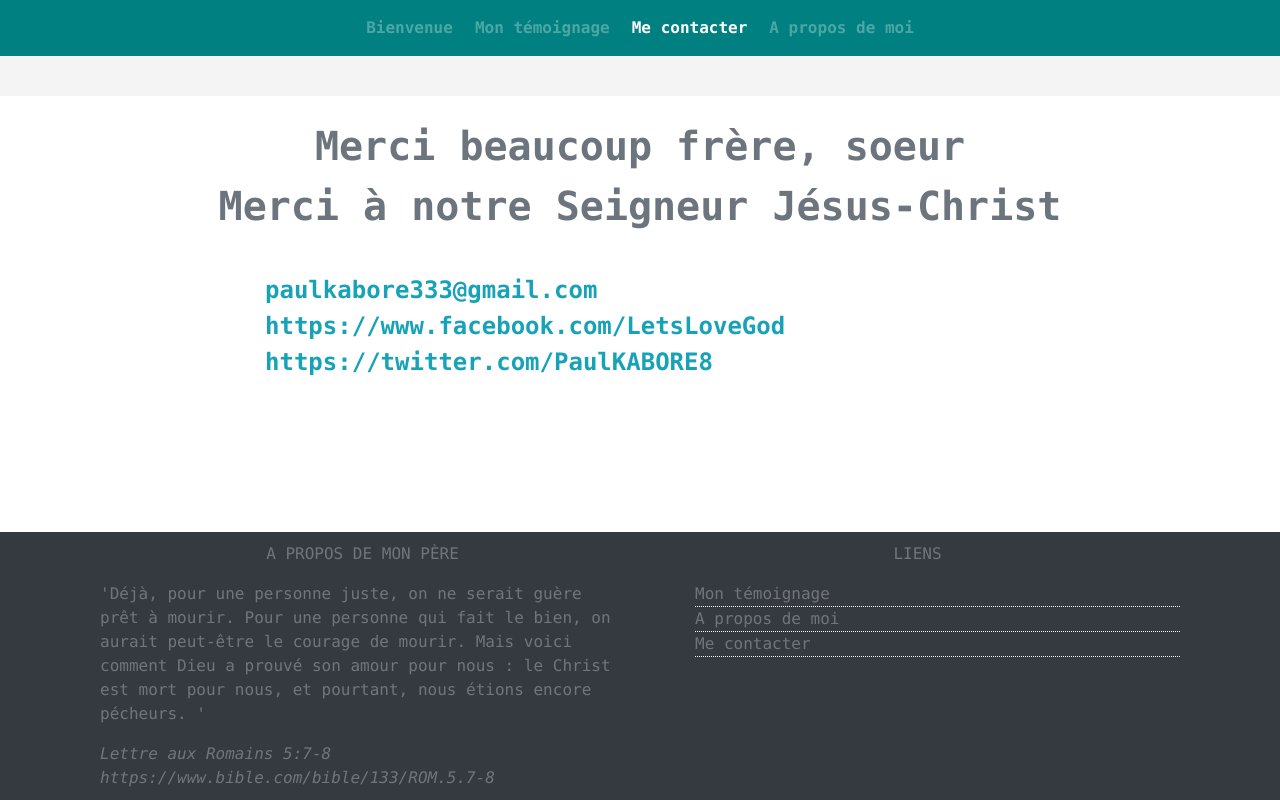
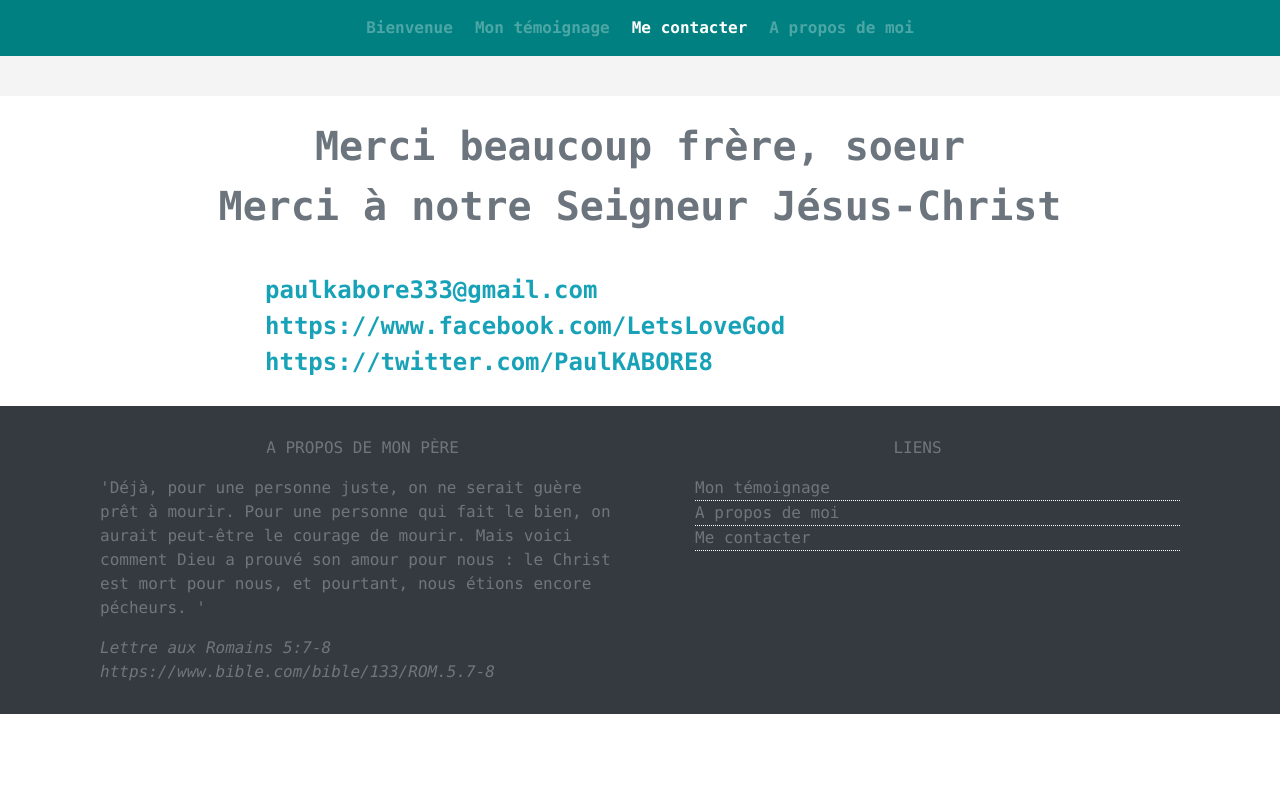
Before and after one commit to LetsLoveGod/temoignage, a plain HTML site: page contact.html in a window 1280 px wide. Drawn offline with nearby package versions, Linux system fonts and the light colour scheme; a web font is replaced by a local one.

Commit message:
saisie de la premiere partie

```diff
--- a/contact.html
+++ b/contact.html
@@ -36,7 +36,7 @@
 			</div>
 		</div>
 		<!---------------------------------- Footer ----------------------------------->
-		<div class="footer bg-dark text-white-50">
+		<footer class="bg-dark text-white-50">
 			<div class="container">
 				<div class="row mx-auto">
 					<div class = "col-sm-6">
@@ -59,7 +59,7 @@
 					</div>
 				</div>
 			</div>
-		</div>
+		</footer>
 		<!------------------------- Bootstrap 4 dependencies -------------------------->
 		<script src="https://code.jquery.com/jquery-3.3.1.slim.min.js" integrity="sha384-q8i/X+965DzO0rT7abK41JStQIAqVgRVzpbzo5smXKp4YfRvH+8abtTE1Pi6jizo" crossorigin="anonymous"></script>
 		<script src="https://cdnjs.cloudflare.com/ajax/libs/popper.js/1.14.3/umd/popper.min.js" integrity="sha384-ZMP7rVo3mIykV+2+9J3UJ46jBk0WLaUAdn689aCwoqbBJiSnjAK/l8WvCWPIPm49" crossorigin="anonymous"></script>
--- a/css/style.css
+++ b/css/style.css
@@ -2,25 +2,11 @@
 /*---------- Configuration générale ----------*/
 @import url('https://fonts.googleapis.com/css?family=Delius|Kavivanar');
 
-html{
-	min-height: 100%;
-	font-family: "Delius", Consolas, sans-serif;
-	background-color : #f4f4f4;
-	position: relative;
-}
-body{
+html, body{
 	font-family: "Delius", Consolas, sans-serif;
 	background-color : #f4f4f4;
 }
-.footer {
-  position: absolute;
-  bottom: 0;
-  width: 100%;
-  height: auto;
-  line-height: all;
-  padding-bottom: 10px;
-  padding-top : 10px;
-}
+
 a:hover{
 	text-decoration: none;
 }
```
Also changed, not shown: temoignage.html (+5 -1 lines).
